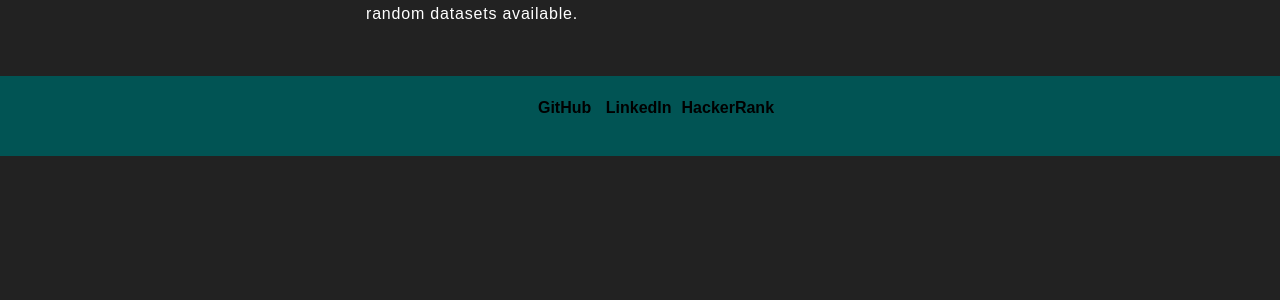
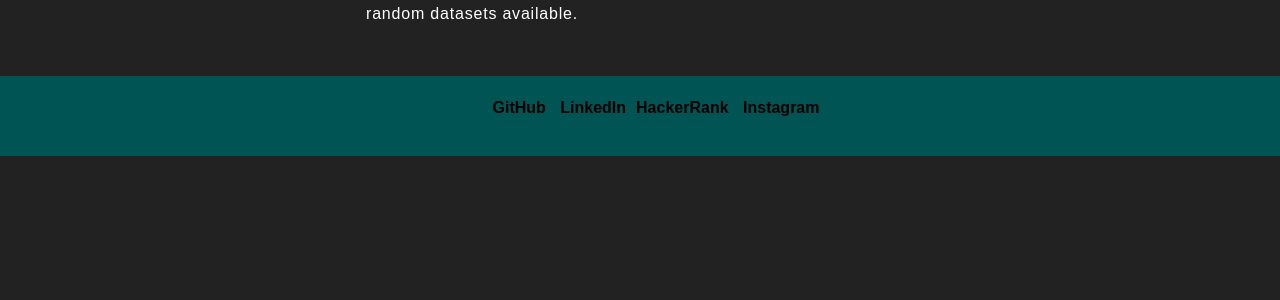
Before and after one commit to UtkarshPrajapati/House-Price-Predictor, a Flask app: page /about in a window 1280 px wide. Shown: the part 377-677 px from the top of the page. Run offline with Flask 2, Linux system fonts and the light colour scheme; parts of the project's set-up code (start-up, migrations or seed data) failed here and were passed over; some web fonts are replaced.

Commit message:
edited about

```diff
--- a/templates/about.html
+++ b/templates/about.html
@@ -61,11 +61,9 @@
     <footer class="content-footer">
         <ul class="social">
             <li><a class="css-is-deranged" href="https://github.com/UtkarshPrajapati/" target="_blank">GitHub</a></li>
-            <li><a class="css-is-deranged" href="https://www.linkedin.com/in/utkarsh-prajapati-175a2319a/" target="
-                    _blank">LinkedIn</a>
-            <li><a class="css-is-deranged" href="https://www.hackerrank.com/utkarshprap" target="
-                        _blank">HackerRank</a>
-            </li>
+            <li><a class="css-is-deranged" href="https://www.linkedin.com/in/utkarsh-prajapati-175a2319a/" target="_blank">LinkedIn</a>
+            <li><a class="css-is-deranged" href="https://www.hackerrank.com/utkarshprap" target="_blank">HackerRank</a></li>
+            <li><a class="css-is-deranged" href="https://www.instagram.com/ut__op/" target="_blank">Instagram</a></li>
         </ul>
     </footer>
 
```
